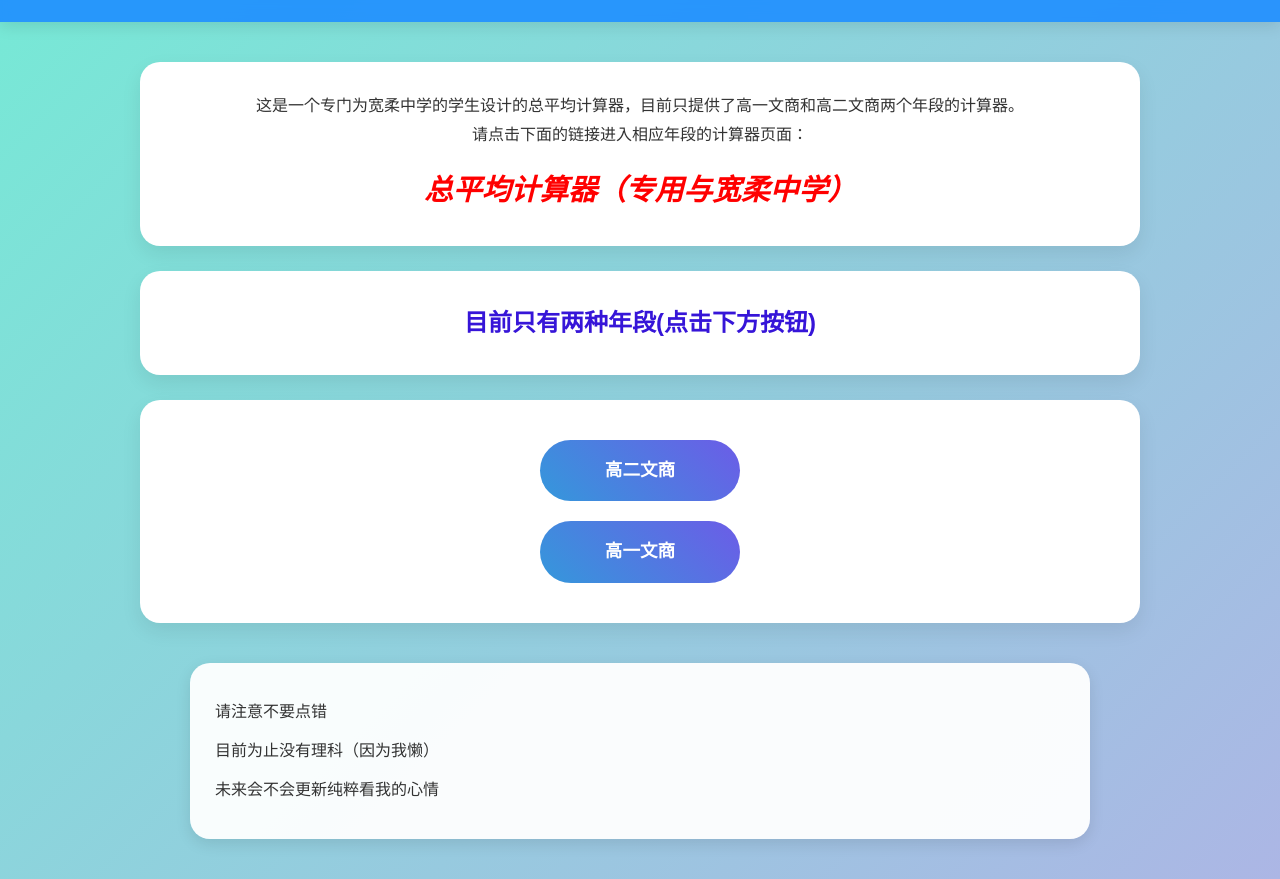
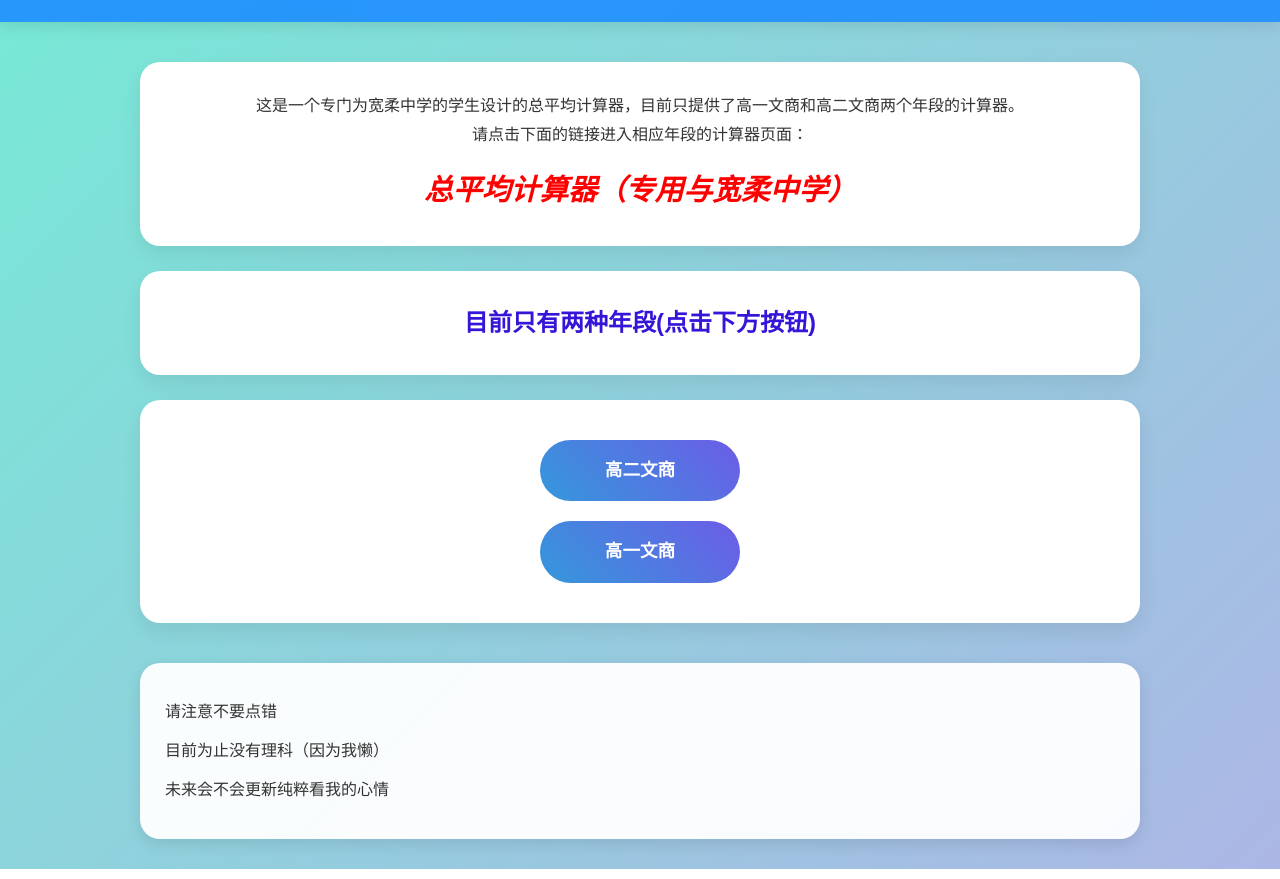
Before and after one commit to y428s/main_wedsite, a plain HTML site: page index.html in a window 1280 px wide. Shown: the part 110-989 px from the top of the page. Drawn offline with Linux system fonts and the light colour scheme.

Commit message:
Fix main tag structure and add script reference

```diff
--- a/index.html
+++ b/index.html
@@ -10,7 +10,7 @@
     <header>
         <h1><strong>欢迎来到总平均计算器</strong></h1>
     </header>
-    <main>
+<main>
     <section>
         <p>这是一个专门为宽柔中学的学生设计的总平均计算器，目前只提供了高一文商和高二文商两个年段的计算器。</p>
         <p>请点击下面的链接进入相应年段的计算器页面：</p>
@@ -23,7 +23,7 @@
     <p><a href=" https://y428s.github.io/-S2AC_2026-/">高二文商</a></p>
     <p><a href=" https://y428s.github.io/-AC-/">高一文商</a></p>
     </section>
-    <main>
+</main>
     <footer>
         <ul>
         <li>请注意不要点错</li>
@@ -31,6 +31,7 @@
         <li>未来会不会更新纯粹看我的心情</li>
     </ul>
 </footer>
+<script type="module" src="online.js"></script>
 </body>
 </html>
 <!-- made by skyyyy-->
```
